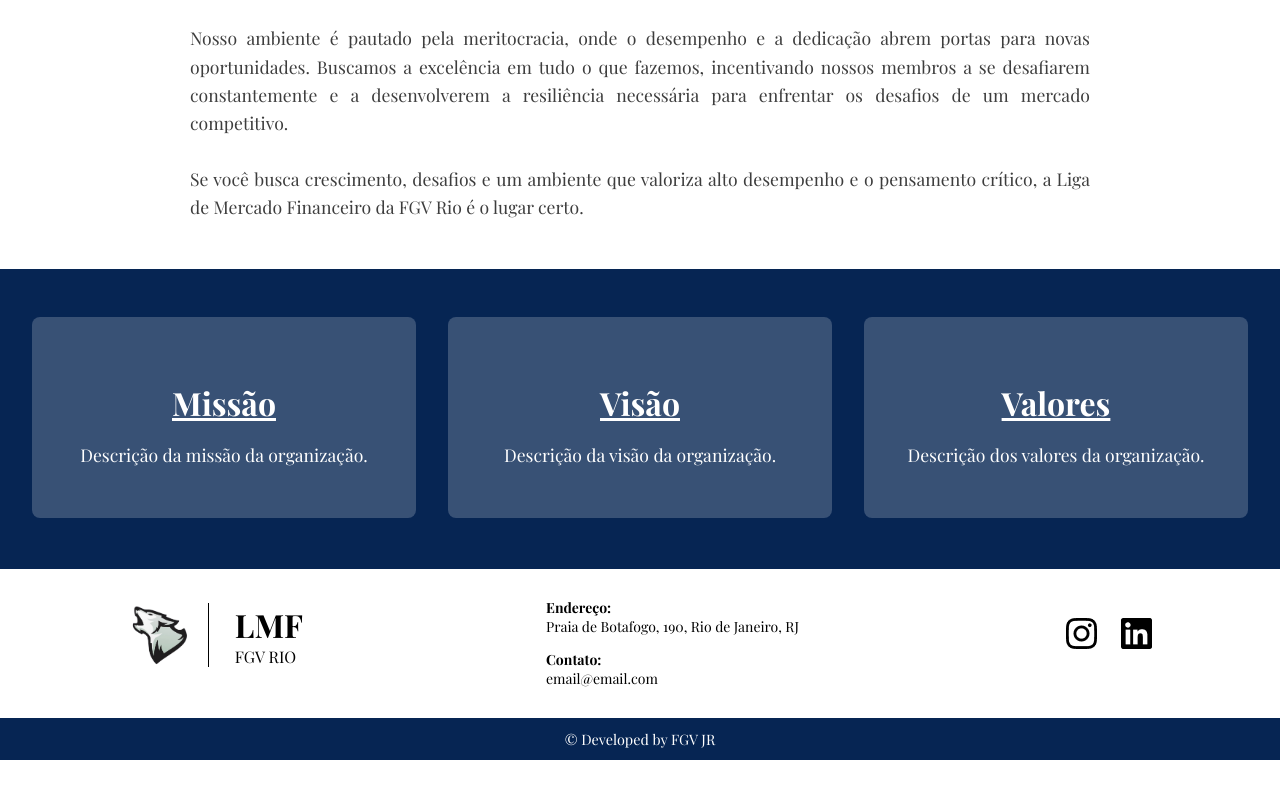
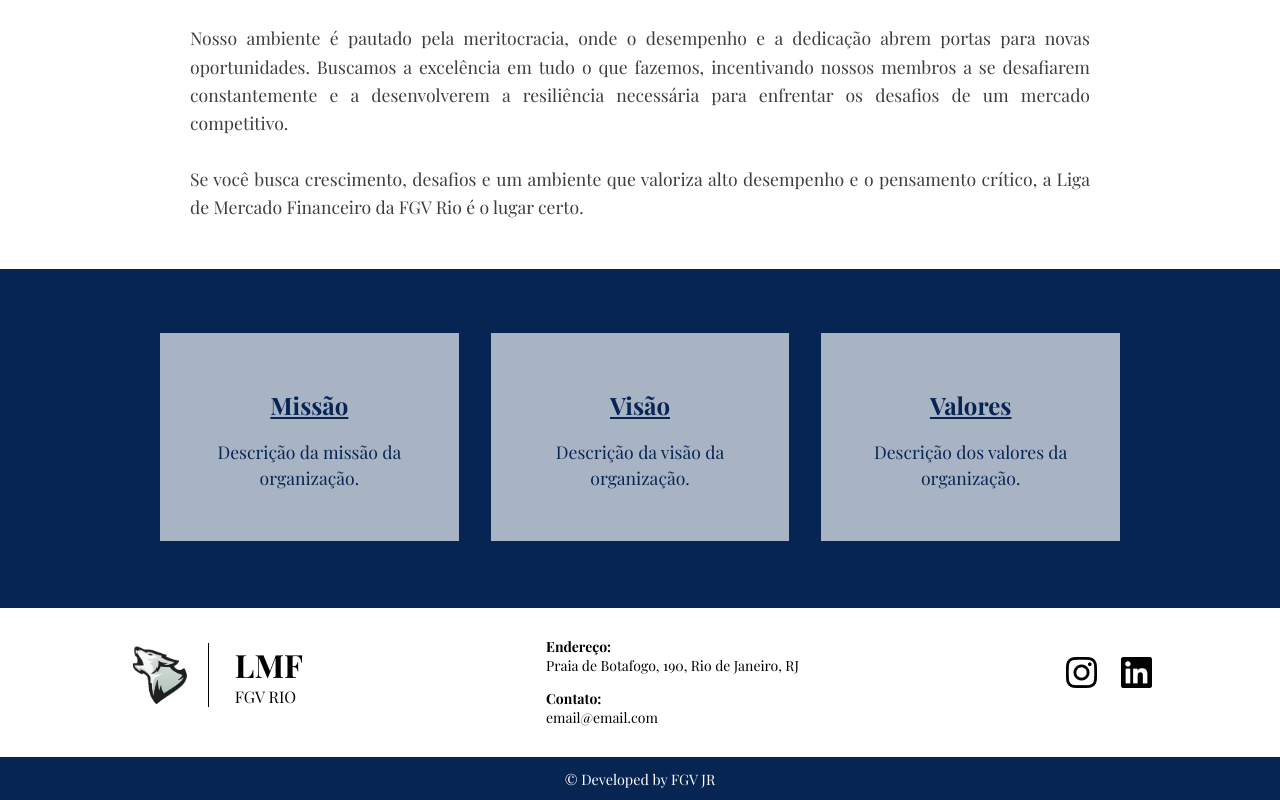
Before and after one commit to digital-fgv-jr/sitelmf, a React (Create React App) app: page / in a window 1280 px wide. Shown: the part 1172-1972 px from the top of the page. Before the commit the page ends 1932 px from the top, so only its background shows below. Built offline with nearby package versions, Linux system fonts and the light colour scheme; a web font is replaced by a local one.

Commit message:
missao/visao/valores updated

```diff
--- a/src/styles/pages/Inicio.css
+++ b/src/styles/pages/Inicio.css
@@ -84,21 +84,20 @@
   display: flex;
   justify-content: space-between;
   gap: 2rem;
-  padding: 3rem 2rem;
+  padding: 4rem 10rem;
   background-color: var(--azul-principal);
-  color: white;
+  color: var(--azul-principal);
 }
 
 .missoes-visao-valores div {
-  background-color: rgba(255, 255, 255, 0.2);
+  background-color: rgb(255, 255, 255, 0.65);
   padding: 2rem;
   text-align: center;
   flex: 1;
-  border-radius: 8px;
 }
 
 .missoes-visao-valores h3 {
-  font-size: 2rem;
+  font-size: 1.5rem;
   margin-bottom: 1rem;
   text-decoration: underline;
 }
```
Also changed, not shown: src/pages/inicio.js (line endings or trailing spaces).
